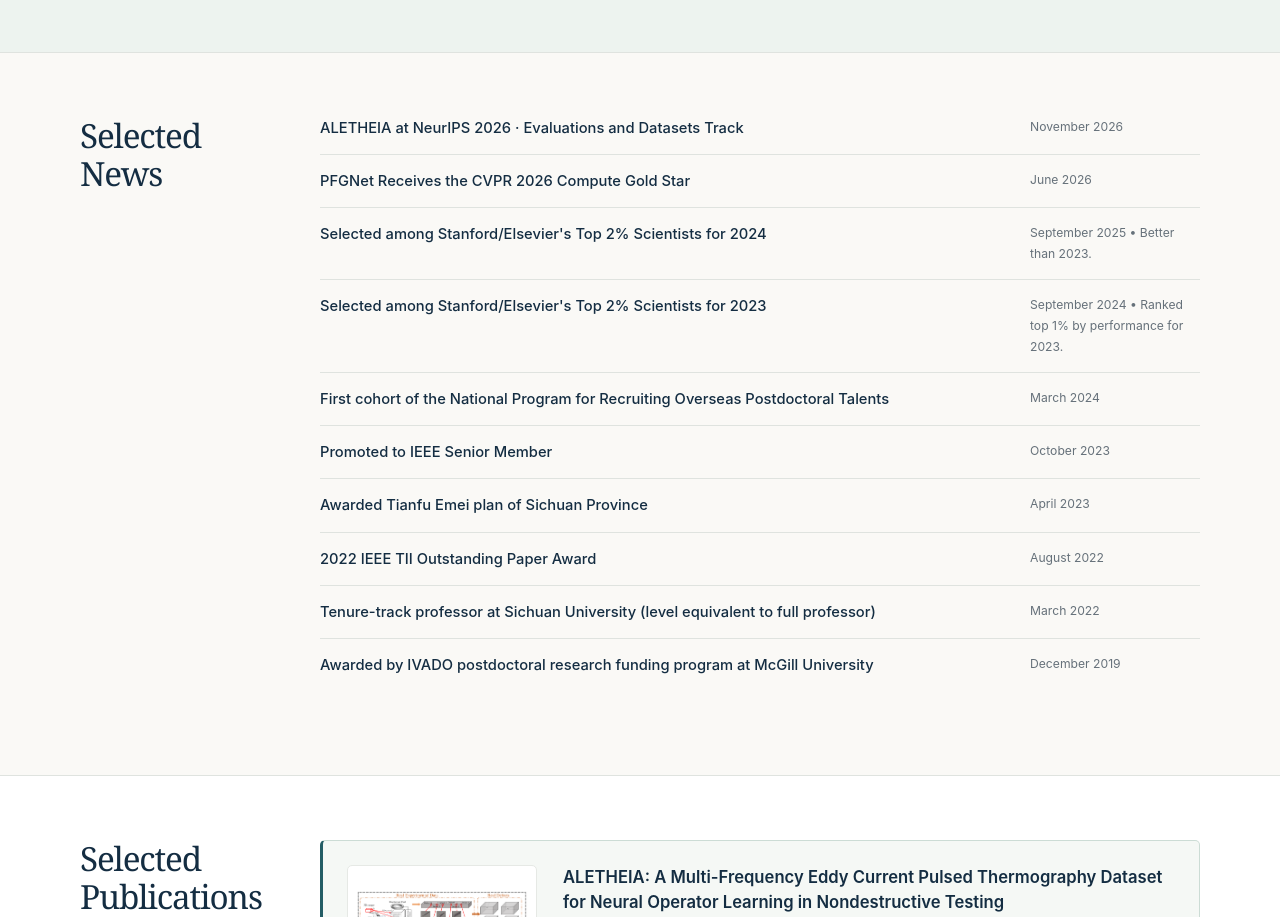
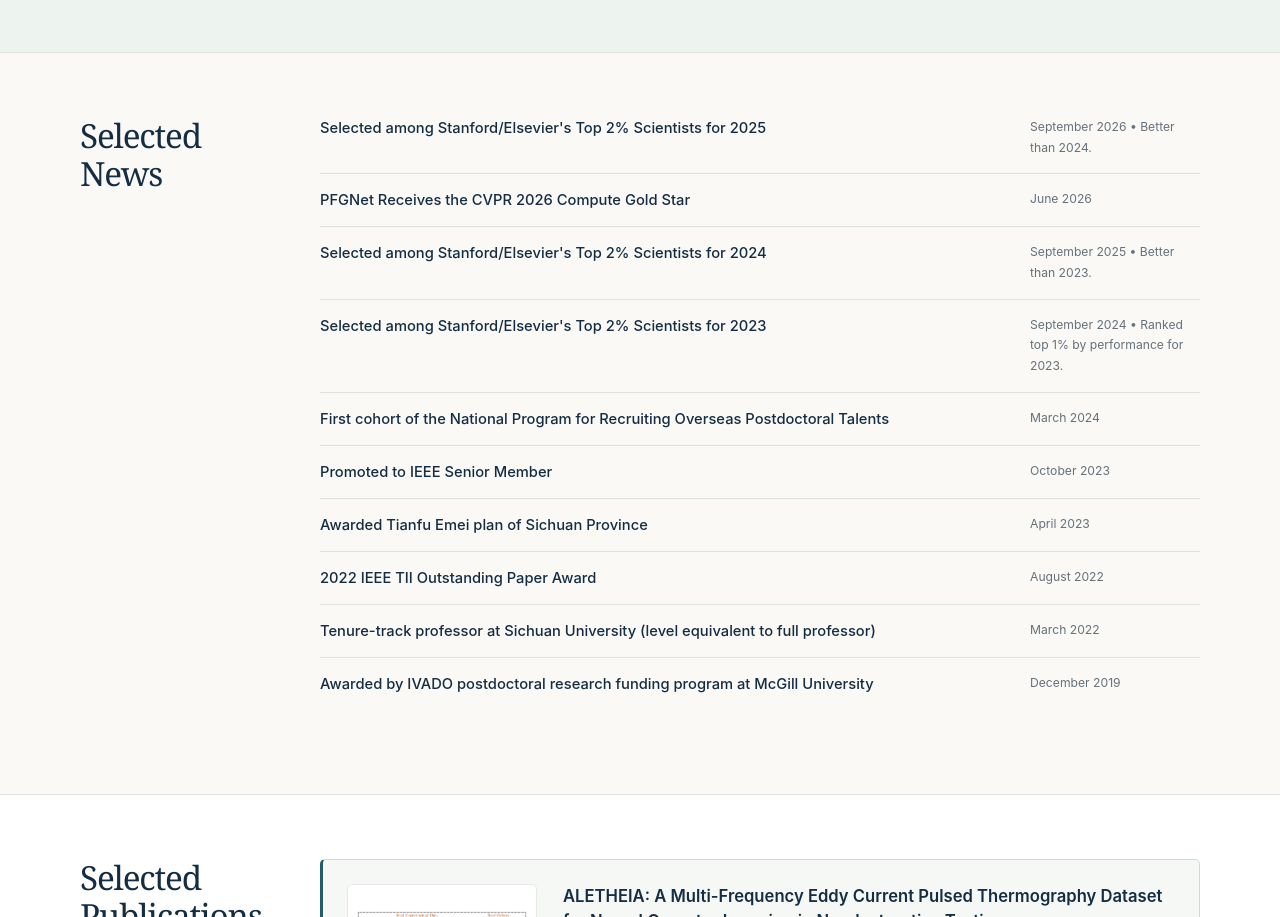
Before and after one commit to Kaimaoge/Kaimaoge.github.io, a plain HTML site: page index.html in a window 1280 px wide. Shown: the part 1344-2261 px from the top of the page. Drawn offline with Linux system fonts and the light colour scheme.

Commit message:
Update index.html

```diff
--- a/index.html
+++ b/index.html
@@ -104,8 +104,8 @@
           <h2>Selected News</h2>
           <ul class="pub-list">
             <li>
-              <span class="pub-title"><a href="#aletheia">ALETHEIA at NeurIPS 2026 · Evaluations and Datasets Track</a></span>
-              <span class="pub-venue">November 2026</span>
+              <span class="pub-title">Selected among Stanford/Elsevier's Top 2% Scientists for 2025</span>
+              <span class="pub-venue">September 2026 • Better than 2024.</span>
             </li>
 
             <li>
```
